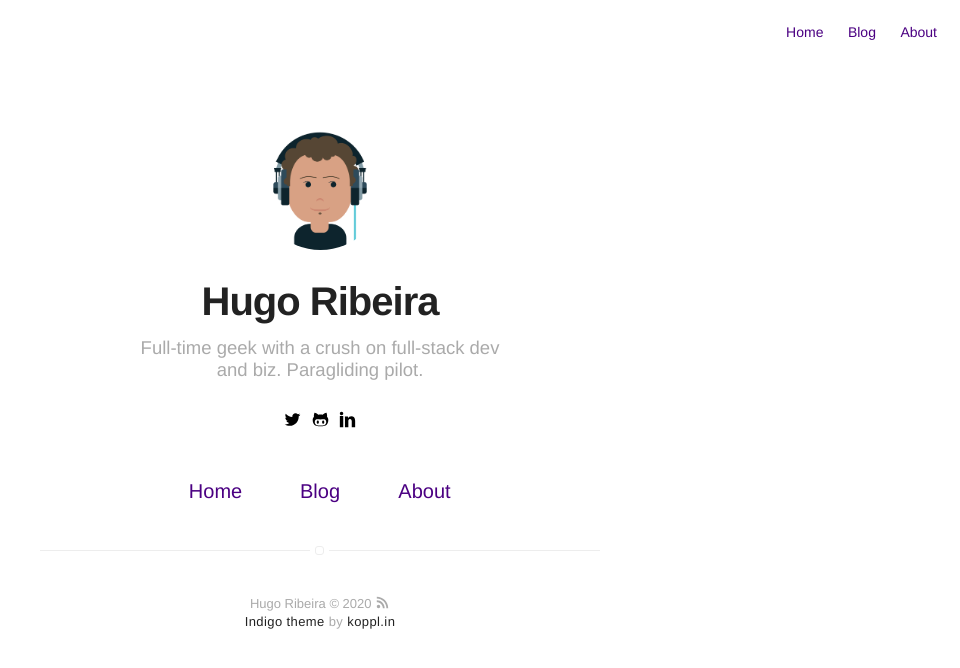
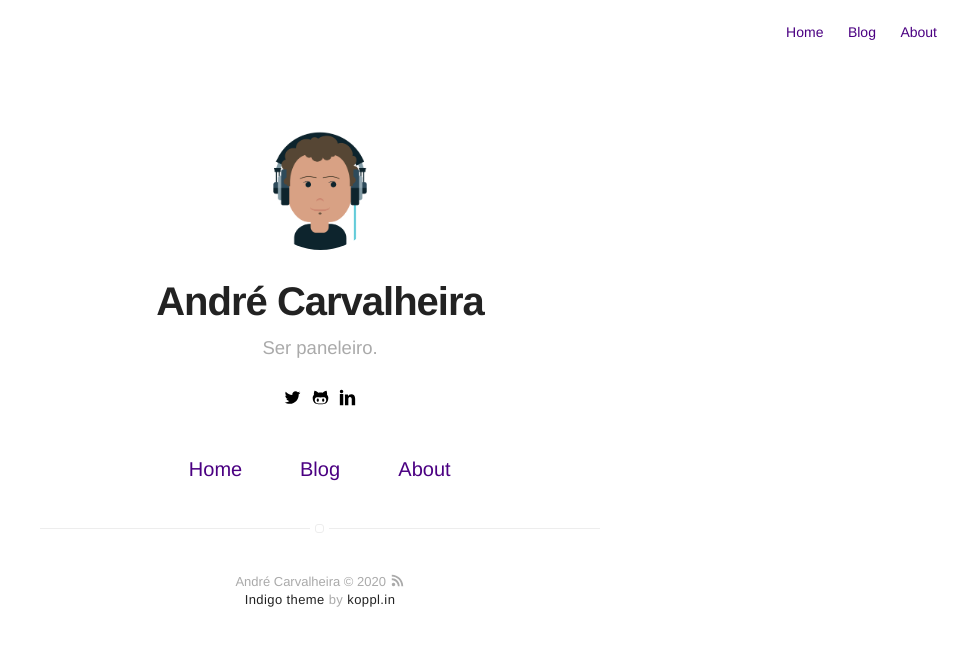
Before and after one commit to andrecarvalheira/andrecarvalheira.github.io, a Jekyll site: the page built from index.html, in a window 1280 px wide. Shown: the top 668 px of the page, without its empty margins (320-1280 px from the left). Built offline with Jekyll 4.4.1, drawn with Linux system fonts in a browser that asks for light colours; part of the change alters nothing that is shown.

Commit message:
Update _config.yml

```diff
--- a/_config.yml
+++ b/_config.yml
@@ -1,8 +1,8 @@
 # Name of your site (displayed in the header)
-name: Hugo Ribeira
+name: André Carvalheira
 
 # Short bio or description (displayed in the header)
-bio: Full-time geek with a crush on full-stack dev and biz. Paragliding pilot.
+bio: Ser paneleiro.
 
 # URL of your avatar or profile pic (you could use your GitHub profile pic)
 picture: assets/images/profile.png
@@ -18,16 +18,16 @@ projects: false
 # Flags below are optional
 #
 analytics: UA-42257282-3
-disqus: hugoribeira
-twitter: mytwitter
-linkedin: in/hugo-ribeira-53629545
-github: eidge
-twitter: eidgeare
-rss: http://www.hugoribeira.com/feed.xml
+# disqus: hugoribeira
+# twitter: mytwitter
+# linkedin: in/hugo-ribeira-53629545
+# github: eidge
+# twitter: eidgeare
+rss: http://www.carvalheira.blog/feed.xml
 
 # Your website URL (e.g. http://barryclark.github.io or http://www.barryclark.co)
 # Used for Sitemap.xml and your RSS feed
-url: http://www.hugoribeira.com
+url: http://www.carvalheira.blog
 
 highlighter: rouge
 permalink: /:title/
```
